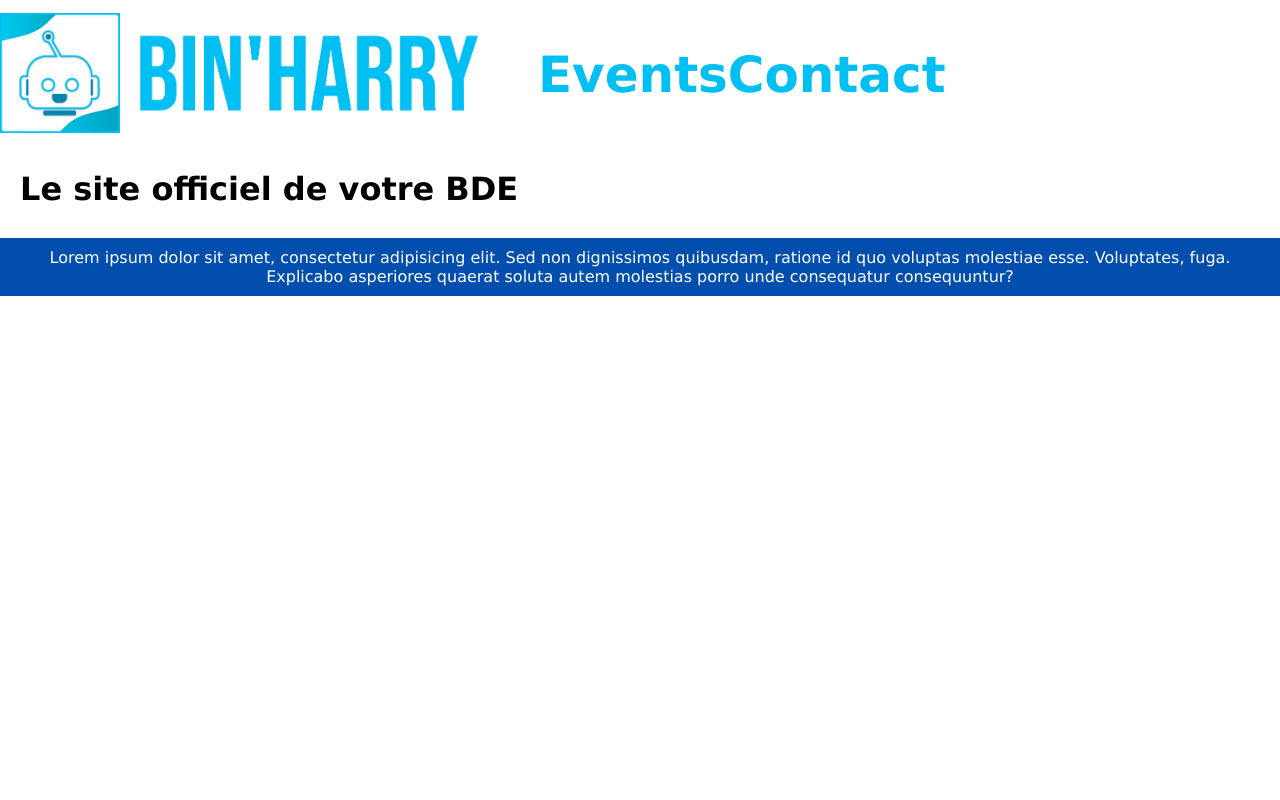
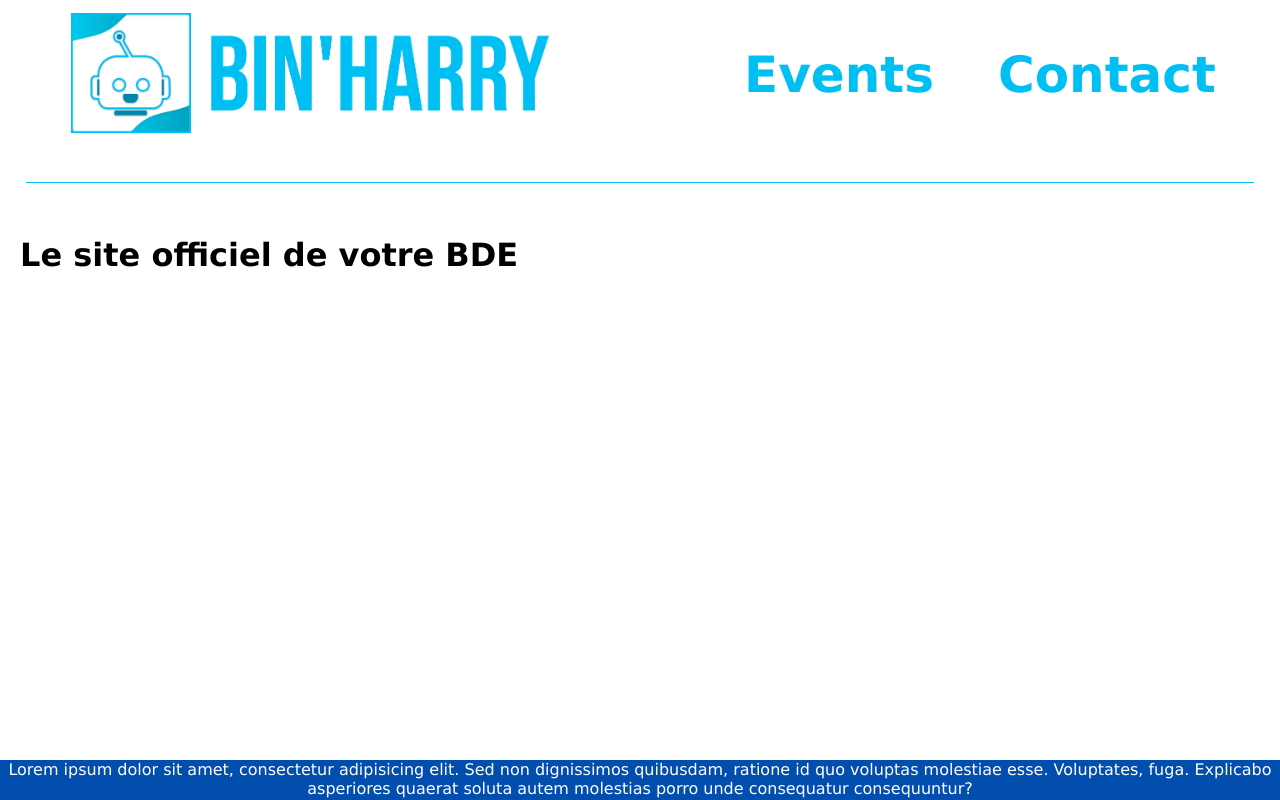
Before and after one commit to gameking773/binharry_website, a PHP site: page / in a window 1280 px wide. Run offline with PHP 8.4, Linux system fonts and the light colour scheme.

Commit message:
Feat: Changements du visuel du header et footer

```diff
--- a/public/style/style.css
+++ b/public/style/style.css
@@ -39,10 +39,20 @@ header{
     font-size:50px;
 }
 
-.header__items ul{
+.header__items ul, .wrapper{
     flex:1;
     display:flex;
     flex-direction:row;
+}
+
+.header__line{
+    display: block;
+    height: 1px;
+    border: 0;
+    border-top: 1px solid #00bff3;
+    margin: 2em 0;
+    margin-left: 2%;
+    margin-right: 2%;
 }
 
 img{
@@ -82,13 +92,16 @@ a{
 
 /** Footer **/
 footer {
+    position: absolute;
     display: flex;
     background-color: #024EAE;
     color: white;
     text-align: center;
     bottom: 0;
     margin-top: 10px;
-    padding: 10px;
+    height:5%;
+    width: 100%;
+    left: 0;
 }
 
 /** Partie du css relatif au système de cartes **/
--- a/src/Html/WebPage.php
+++ b/src/Html/WebPage.php
@@ -182,6 +182,7 @@ class WebPage
                             </div>
                         </div>
                     </header>
+                    <hr class="header__line">
                     <div class='content'>
                         $this->body
                     </div>
```
